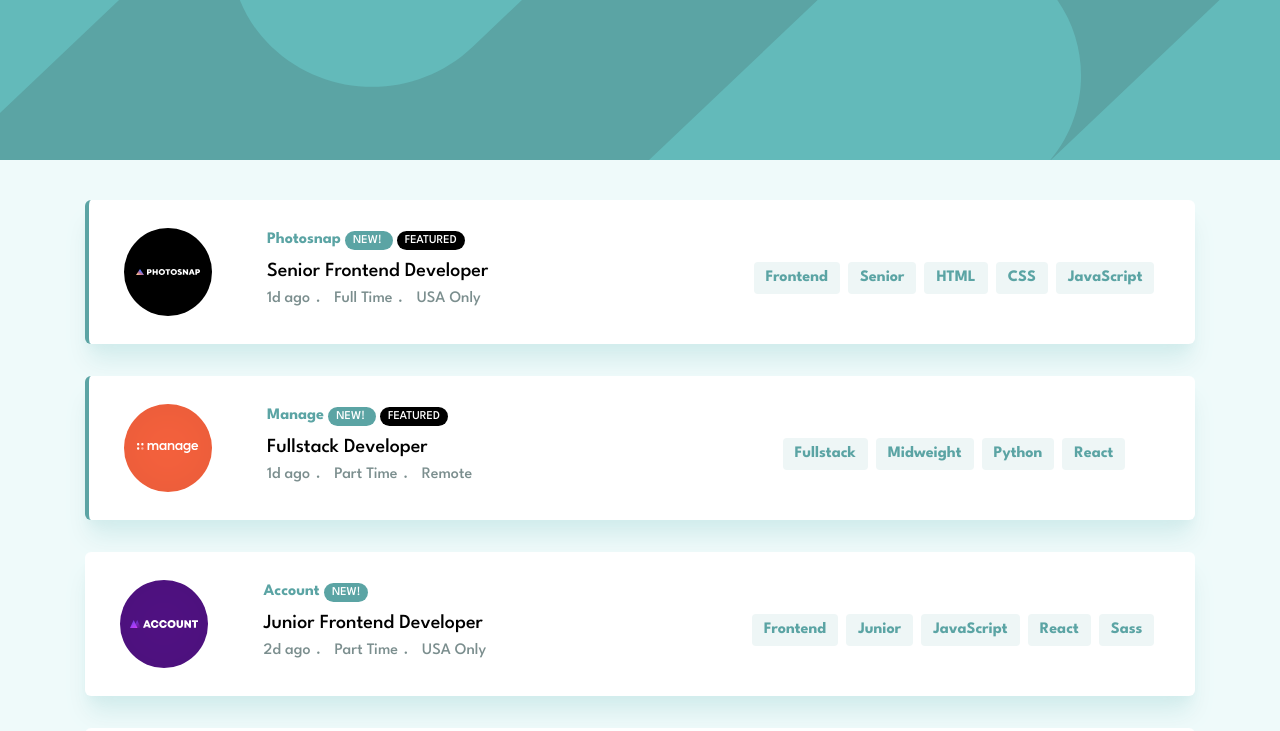
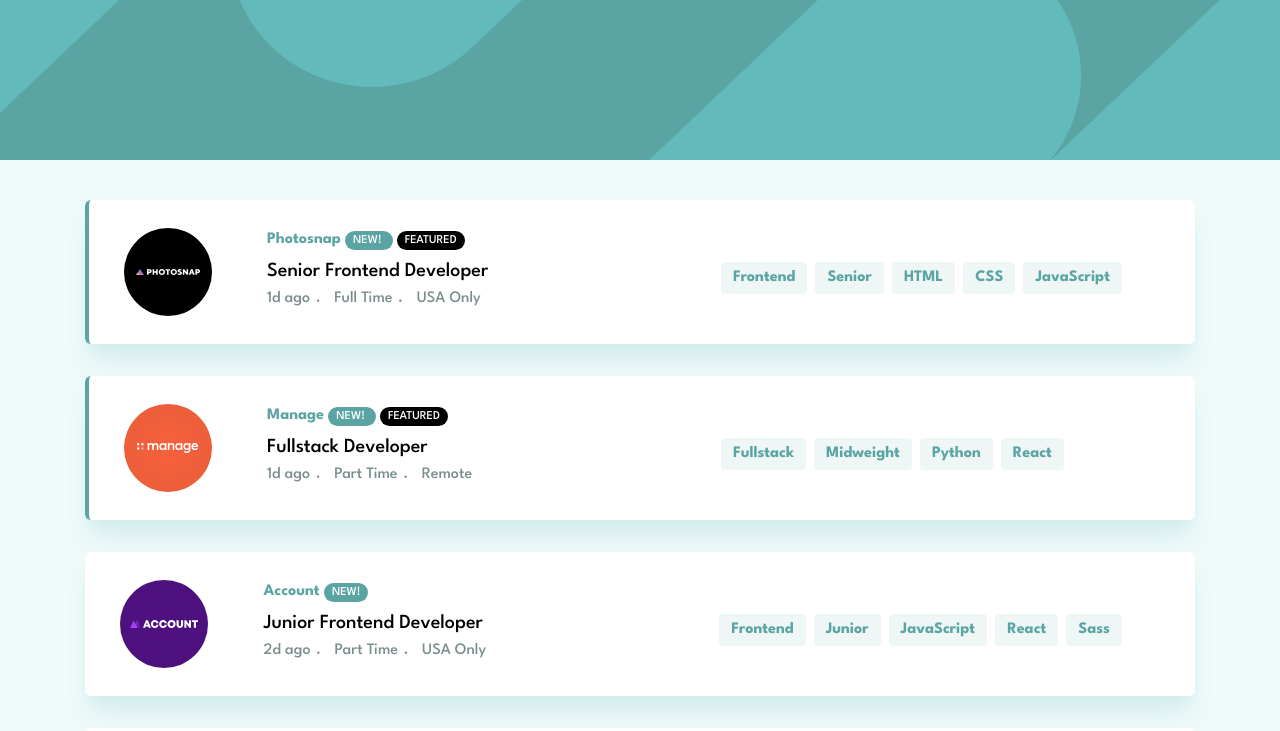
Before and after one commit to amdy2162/static-job-listings, a Vue app: page / in a window 1280 px wide. Shown: the top 731 px of the page. Built offline with nearby package versions, Linux system fonts and the light colour scheme.

Commit message:
adjust:微調css樣式

```diff
--- a/src/components/Main.vue
+++ b/src/components/Main.vue
@@ -58,7 +58,7 @@ const createLogo = (logo) => {
             <div class="md:flex justify-center items-center relative">
                 <img :src="createLogo(item.logo)" alt="" class="w-[15%] md:w-auto absolute md:static -top-6 md:top-0 left-3 md:left-3">
             </div>
-            <div class="h-36 md:h-auto pt-12 md:pt-0 px-5 md:ml-0 font-Spartan md:grid md:grid-rows-3 md:place-items-start  col-span-2">
+            <div class="h-36 md:h-auto pt-12 md:pt-0 px-5 md:ml-0 font-Spartan md:grid md:grid-rows-3 md:place-items-start  col-span-2 md:col-span-3">
                 <div class="text-[#5ba4a4] font-bold text-md"> {{ item.company }}
                     <span v-if=" index === 0 || index === 1 || index === 2 "
                         class=" font-normal text-xs text-center bg-[#5ba4a4] text-white rounded-full py-1 px-2" >
@@ -72,7 +72,7 @@ const createLogo = (logo) => {
                 <h1 class="text-black hover:text-[#5ba4a4] font-normal text-xl"> {{ item.position }}</h1>
                 <div class=" text-md text-[#7b8e8e] text-md">{{ item.postedAt }} ． {{ item.contract }} ． {{ item.location }}</div>
             </div>
-            <div class="h-32 md:h-auto border-t md:border-none mx-2 md:mx-0 border-gray-800 pt-2 md:pt-3 flex flex-wrap col-span-3 md:justify-center md:items-center col-start-5 md:place-items-center">
+            <div class="h-32 md:h-auto border-t md:border-none mx-2 md:mx-0 border-gray-800 pt-4 md:pt-3 flex flex-wrap col-span-3  md:justify-start md:items-center col-start-5 md:place-items-center">
                 <div class="bg-[#eef6f6] text-[#5ba4a4] hover:bg-[#5ba4a4] hover:text-[#eef6f6] font-bold px-3 py-1 h-8 rounded mr-2 cursor-pointer" @click="filterjobList(item.role)">
                     {{item.role}}
                 </div>
```
